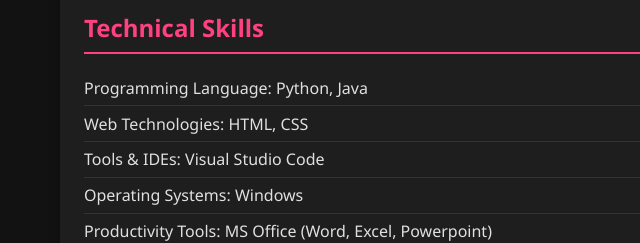
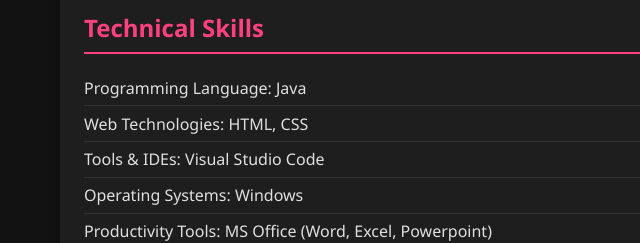
Before and after one commit to Saravanapriya24/My_Portfolio, a plain HTML site: page index.html in a window 1280 px wide. Shown: the part 507-750 px from the top of the page, 130-770 px from the left. Drawn offline with Linux system fonts and the light colour scheme.

```diff
--- a/index.html
+++ b/index.html
@@ -158,7 +158,7 @@
     <section id="skills">
         <h2>Technical Skills</h2>
         <ul>
-            <li>Programming Language: Python, Java</li>
+            <li>Programming Language: Java</li>
             <li>Web Technologies: HTML, CSS</li>
             <li>Tools & IDEs: Visual Studio Code</li>
             <li>Operating Systems: Windows</li>
@@ -205,4 +205,5 @@
 </footer>
 
 </body>
+
 </html>
```
